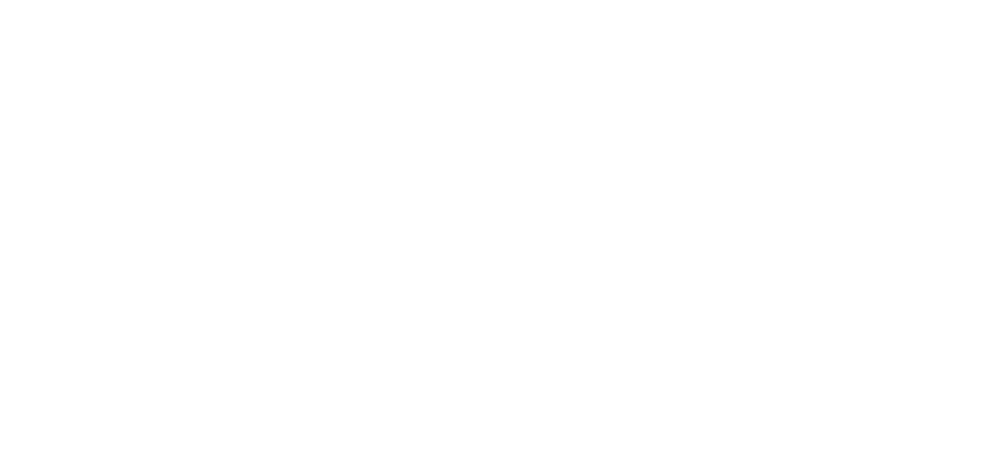
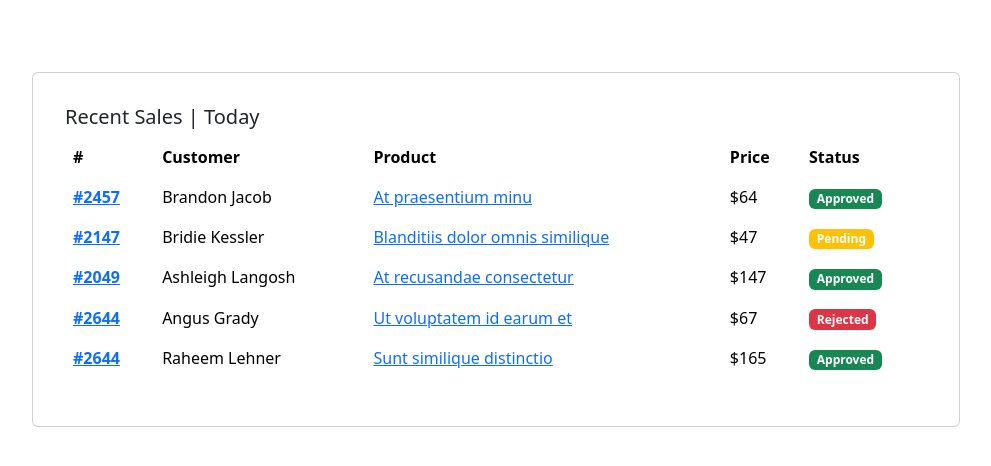
Before and after one commit to ghisswill/nod-tracking-app, an Angular app: page /dashboard in a window 1280 px wide. Before the commit this address led to /. Shown: the top 466 px of the page, without its empty margins (288-1279 px from the left). Built offline with nearby package versions, Linux system fonts and the light colour scheme.

Commit message:
feat: ajout d'un dashboard

```diff
--- a/angular.json
+++ b/angular.json
@@ -95,5 +95,8 @@
         }
       }
     }
+  },
+  "cli": {
+    "analytics": false
   }
 }
--- a/src/app/app.routes.ts
+++ b/src/app/app.routes.ts
@@ -1,3 +1,7 @@
 import { Routes } from '@angular/router';
+import { DashboardComponent } from './components/dashboard/dashboard.component';
 
-export const routes: Routes = [];
+export const routes: Routes = [
+    {path: 'dashboard', component: DashboardComponent},
+    {path: '', redirectTo: 'dashboard', pathMatch: 'full'}
+];
--- /dev/null
+++ b/src/app/components/dashboard/dashboard.component.css
@@ -0,0 +1,18 @@
+.card {
+    margin: 1rem 0;
+    padding: 1rem;
+}
+
+.card_structure {
+    display: ruby;
+    margin-left: 1rem;
+}
+/*--------------------------------------------------------------
+# Main
+--------------------------------------------------------------*/
+#main {
+    margin-top: 3.5rem;
+    margin-left: 20rem;
+    margin-right: 2rem;
+    transition: all 0.3s;
+}
--- /dev/null
+++ b/src/app/components/dashboard/dashboard.component.html
@@ -0,0 +1,110 @@
+<!-- ======= Header ======= -->
+<header id="header" class="header fixed-top d-flex align-items-center">
+
+    <!-- <app-header></app-header> -->
+
+  </header><!-- End Header -->
+
+  <!-- ======= Sidebar ======= -->
+  <aside id="sidebar" class="sidebar">
+
+    <!-- <app-sidebar></app-sidebar> -->
+
+  </aside><!-- End Sidebar-->
+
+  <main id="main" class="main">
+
+    <section class="section dashboard">
+      <div class="row">
+
+        <!-- Blocs Card -->
+        <div class="col-12">
+          <!-- <app-card-block></app-card-block> -->
+        </div>
+        <!-- End Blocs Card -->
+
+        <!-- Bloc Maps -->
+        <div class="col-12">
+          <!-- <app-maps></app-maps> -->
+        </div>
+        <!-- End Blocs Maps -->
+
+        <!-- Recent Sales -->
+        <div class="col-12">
+          <div class="card recent-sales overflow-auto">
+
+            <div class="filter">
+              <a class="icon" href="#" data-bs-toggle="dropdown"><i class="bi bi-three-dots"></i></a>
+              <ul class="dropdown-menu dropdown-menu-end dropdown-menu-arrow">
+                <li class="dropdown-header text-start">
+                  <h6>Filter</h6>
+                </li>
+
+                <li><a class="dropdown-item" href="#">Today</a></li>
+                <li><a class="dropdown-item" href="#">This Month</a></li>
+                <li><a class="dropdown-item" href="#">This Year</a></li>
+              </ul>
+            </div>
+
+            <div class="card-body">
+              <h5 class="card-title">Recent Sales <span>| Today</span></h5>
+
+              <table class="table table-borderless datatable">
+                <thead>
+                  <tr>
+                    <th scope="col">#</th>
+                    <th scope="col">Customer</th>
+                    <th scope="col">Product</th>
+                    <th scope="col">Price</th>
+                    <th scope="col">Status</th>
+                  </tr>
+                </thead>
+                <tbody>
+                  <tr>
+                    <th scope="row"><a href="#">#2457</a></th>
+                    <td>Brandon Jacob</td>
+                    <td><a href="#" class="text-primary">At praesentium minu</a></td>
+                    <td>$64</td>
+                    <td><span class="badge bg-success">Approved</span></td>
+                  </tr>
+                  <tr>
+                    <th scope="row"><a href="#">#2147</a></th>
+                    <td>Bridie Kessler</td>
+                    <td><a href="#" class="text-primary">Blanditiis dolor omnis similique</a></td>
+                    <td>$47</td>
+                    <td><span class="badge bg-warning">Pending</span></td>
+                  </tr>
+                  <tr>
+                    <th scope="row"><a href="#">#2049</a></th>
+                    <td>Ashleigh Langosh</td>
+                    <td><a href="#" class="text-primary">At recusandae consectetur</a></td>
+                    <td>$147</td>
+                    <td><span class="badge bg-success">Approved</span></td>
+                  </tr>
+                  <tr>
+                    <th scope="row"><a href="#">#2644</a></th>
+                    <td>Angus Grady</td>
+                    <td><a href="#" class="text-primar">Ut voluptatem id earum et</a></td>
+                    <td>$67</td>
+                    <td><span class="badge bg-danger">Rejected</span></td>
+                  </tr>
+                  <tr>
+                    <th scope="row"><a href="#">#2644</a></th>
+                    <td>Raheem Lehner</td>
+                    <td><a href="#" class="text-primary">Sunt similique distinctio</a></td>
+                    <td>$165</td>
+                    <td><span class="badge bg-success">Approved</span></td>
+                  </tr>
+                </tbody>
+              </table>
+
+            </div>
+
+          </div>
+        </div><!-- End Recent Sales -->
+
+        <!-- Top Selling -->
+      </div>
+    </section>
+
+  </main><!-- End #main -->
```
Also changed, not shown: src/app/components/dashboard/dashboard.component.ts (added, +12 -0 lines), 1 other file (tests, documents, lock files or other folders).
